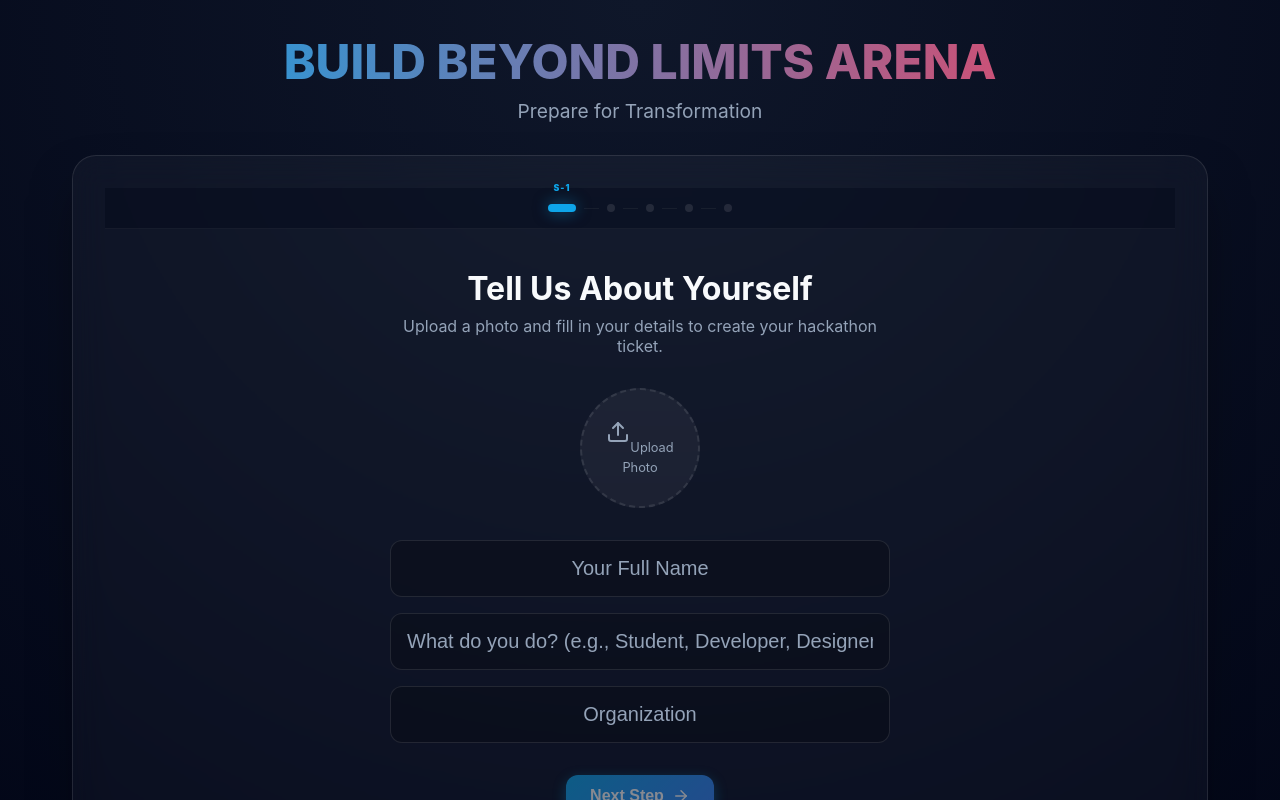
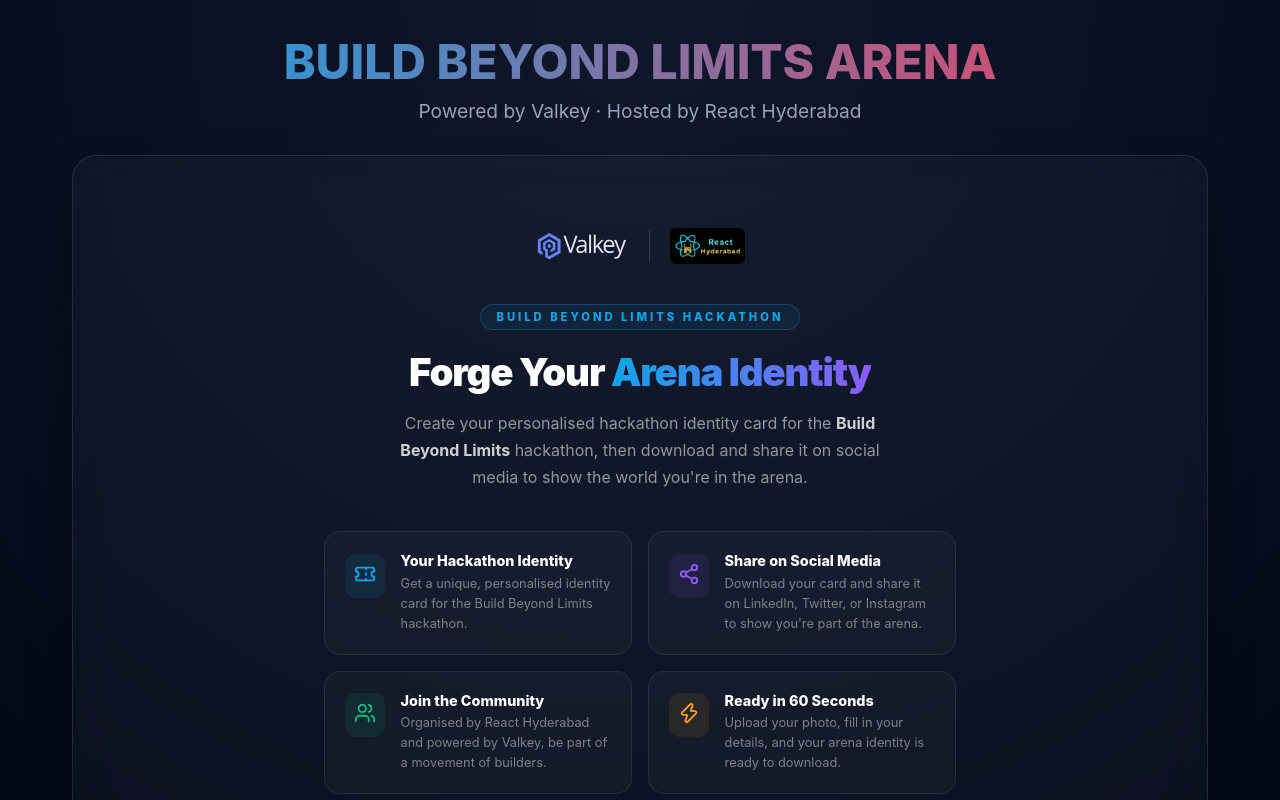
Before and after one commit to vsamhita2028/virtual-ticket-generator, a React (Vite) app: page / in a window 1280 px wide. Shown: the top 800 px of the page. Built offline with nearby package versions, Linux system fonts and the light colour scheme.

Commit message:
Fixed the landing page and updated the flow

```diff
--- a/src/App.jsx
+++ b/src/App.jsx
@@ -1,8 +1,9 @@
 import { useState } from 'react';
+import LandingPage from './components/LandingPage';
 import ProfileUpload from './components/ProfileUpload';
 import NameInput from './components/NameInput';
 import ClassSelection from './components/ClassSelection';
-import BattleSelection from './components/BattleSelection';
+import TeamInput from './components/TeamInput';
 import PlayerCard from './components/PlayerCard';
 
 // Import data lists to pick random values from
@@ -21,15 +22,15 @@
 });
 
 function App() {
-  const [step, setStep] = useState(1);
+  const [step, setStep] = useState(0);
   const [data, setData] = useState(() => ({
     realPhoto: null,
     realName: '',
     designation: '',
     organization: '',
     name: '',
+    teamName: '',
     playerClass: null,
-    battle: null,
     ...getRandomizedData()
   }));
 
@@ -58,17 +59,18 @@
     updateData('playerClass', playerClass);
   };
 
-  const handleBattleSelect = (battle) => {
-    updateData('battle', battle);
+  const handleTeamSubmit = (teamName) => {
+    updateData('teamName', teamName);
+    nextStep();
   };
 
   const restart = () => {
     setData({
       realPhoto: null, realName: '', designation: '', organization: '',
-      name: '', playerClass: null, battle: null,
+      name: '', teamName: '', playerClass: null,
       ...getRandomizedData()
     });
-    setStep(1);
+    setStep(0);
   };
 
   return (
@@ -78,12 +80,13 @@
           Build Beyond Limits Arena
         </h1>
         <p style={{ color: 'var(--color-text-muted)', fontSize: '1.2rem' }}>
-          {step === 1 ? 'Prepare for Transformation' : 'Forge Your Arena Identity'}
+          {step === 0 ? 'Powered by Valkey · Hosted by React Hyderabad' : 'Forge Your Arena Identity'}
         </p>
       </header>
 
       <main className="glass-panel animate-fade-in" style={{ position: 'relative', overflow: 'hidden' }}>
-        {/* CREATIVE STEP INDICATOR (Nodes) */}
+        {/* CREATIVE STEP INDICATOR (Nodes) — hidden on landing page */}
+        {step > 0 && (
         <div style={{
           padding: '1rem 2rem',
           borderBottom: '1px solid rgba(255,255,255,0.05)',
@@ -120,12 +123,14 @@
             </div>
           ))}
         </div>
+        )}
 
-        <div style={{ marginTop: '1.5rem' }}>
+        <div style={{ marginTop: step > 0 ? '1.5rem' : '0' }}>
+          {step === 0 && <LandingPage onGetStarted={nextStep} />}
           {step === 1 && <ProfileUpload onNext={handleProfileSubmit} initialData={data} />}
           {step === 2 && <NameInput onBack={prevStep} onSubmit={handleNameSubmit} initialName={data.name} />}
-          {step === 3 && <ClassSelection onBack={prevStep} onSelect={handleClassSelect} selected={data.playerClass?.id} onNext={nextStep} />}
-          {step === 4 && <BattleSelection onBack={prevStep} onSelect={handleBattleSelect} selected={data.battle?.id} onNext={nextStep} />}
+          {step === 3 && <TeamInput onBack={prevStep} onSubmit={handleTeamSubmit} initialTeamName={data.teamName} />}
+          {step === 4 && <ClassSelection onBack={prevStep} onSelect={handleClassSelect} selected={data.playerClass?.id} onNext={nextStep} />}
           {step === 5 && <PlayerCard data={data} onRestart={restart} />}
         </div>
       </main>
--- a/src/components/BattleSelection.jsx
+++ b/src/components/BattleSelection.jsx
@@ -92,7 +92,7 @@
           <ArrowLeft size={18} /> Back
         </button>
         <button className="btn btn-primary" onClick={onNext} disabled={!selected}>
-          Generate Ticket <ArrowRight size={18} />
+          Generate Identity <ArrowRight size={18} />
         </button>
       </div>
     </div>
--- a/src/components/ClassSelection.jsx
+++ b/src/components/ClassSelection.jsx
@@ -49,9 +49,9 @@
               display: 'flex',
               flexDirection: 'column',
               gap: '0.75rem',
-              border: selected === item.id ? `2px solid ${item.color}` : '1px solid rgba(255,255,255,0.1)',
-              background: selected === item.id ? `${item.color}15` : 'rgba(255,255,255,0.02)',
-              position: 'relative'
+              position: 'relative',
+              '--active-color': item.color,
+              '--active-bg': `${item.color}15`
             }}
           >
             <div style={{ color: item.color }}>{item.icon}</div>
--- /dev/null
+++ b/src/components/LandingPage.jsx
@@ -0,0 +1,187 @@
+import React, { useEffect, useState } from 'react';
+import { Ticket, Share2, Zap, ArrowRight, Users } from 'lucide-react';
+
+const BASE = import.meta.env.BASE_URL;
+
+const features = [
+  {
+    icon: <Ticket size={22} />,
+    color: '#0ea5e9',
+    title: 'Your Hackathon Identity',
+    desc: 'Get a unique, personalised identity card for the Build Beyond Limits hackathon.'
+  },
+  {
+    icon: <Share2 size={22} />,
+    color: '#8b5cf6',
+    title: 'Share on Social Media',
+    desc: 'Download your card and share it on LinkedIn, Twitter, or Instagram to show you\'re part of the arena.'
+  },
+  {
+    icon: <Users size={22} />,
+    color: '#10b981',
+    title: 'Join the Community',
+    desc: 'Organised by React Hyderabad and powered by Valkey, be part of a movement of builders.'
+  },
+  {
+    icon: <Zap size={22} />,
+    color: '#f59e0b',
+    title: 'Ready in 60 Seconds',
+    desc: 'Upload your photo, fill in your details, and your arena identity is ready to download.'
+  }
+];
+
+export default function LandingPage({ onGetStarted }) {
+  const [visible, setVisible] = useState(false);
+
+  useEffect(() => {
+    const t = setTimeout(() => setVisible(true), 80);
+    return () => clearTimeout(t);
+  }, []);
+
+  return (
+    <div
+      className="animate-fade-in"
+      style={{
+        maxWidth: '680px',
+        margin: '0 auto',
+        padding: '2.5rem 1.5rem 2rem',
+        opacity: visible ? 1 : 0,
+        transform: visible ? 'translateY(0)' : 'translateY(18px)',
+        transition: 'opacity 0.5s ease, transform 0.5s ease'
+      }}
+    >
+      {/* Logo lockup */}
+      <div style={{
+        display: 'flex',
+        alignItems: 'center',
+        justifyContent: 'center',
+        gap: '1.25rem',
+        marginBottom: '2.5rem',
+        flexWrap: 'wrap'
+      }}>
+        <img
+          src={`${BASE}logos/valkey-horizontal-color-light.png`}
+          alt="Valkey"
+          style={{ height: '32px', objectFit: 'contain' }}
+        />
+        <div style={{
+          width: '1px', height: '32px',
+          background: 'rgba(255,255,255,0.15)'
+        }} />
+        <img
+          src={`${BASE}logos/ReactHyderabadLogoFull.jpg`}
+          alt="React Hyderabad"
+          style={{ height: '36px', objectFit: 'contain', borderRadius: '6px' }}
+        />
+      </div>
+
+      {/* Hero text */}
+      <div style={{ textAlign: 'center', marginBottom: '2.5rem' }}>
+        <div style={{
+          display: 'inline-block',
+          fontSize: '0.7rem', fontWeight: 800,
+          color: 'var(--color-primary)',
+          textTransform: 'uppercase', letterSpacing: '3px',
+          border: '1px solid rgba(14,165,233,0.3)',
+          background: 'rgba(14,165,233,0.08)',
+          borderRadius: '100px', padding: '0.3rem 1rem',
+          marginBottom: '1.25rem'
+        }}>
+          Build Beyond Limits Hackathon
+        </div>
+
+        <h2 style={{
+          fontSize: 'clamp(1.6rem, 5vw, 2.4rem)',
+          fontWeight: 950,
+          color: 'white',
+          lineHeight: 1.15,
+          letterSpacing: '-0.03em',
+          marginBottom: '1rem'
+        }}>
+          Forge Your <span style={{
+            background: 'linear-gradient(90deg, #0ea5e9, #8b5cf6)',
+            WebkitBackgroundClip: 'text',
+            WebkitTextFillColor: 'transparent'
+          }}>Arena Identity</span>
+        </h2>
+
+        <p style={{
+          fontSize: '1rem',
+          color: 'rgba(255,255,255,0.55)',
+          lineHeight: 1.7,
+          maxWidth: '480px',
+          margin: '0 auto'
+        }}>
+          Create your personalised hackathon identity card for the <strong style={{ color: 'rgba(255,255,255,0.8)' }}>Build Beyond Limits</strong> hackathon,
+          then download and share it on social media to show the world you're in the arena.
+        </p>
+      </div>
+
+      {/* Feature cards */}
+      <div style={{
+        display: 'grid',
+        gridTemplateColumns: 'repeat(auto-fit, minmax(260px, 1fr))',
+        gap: '1rem',
+        marginBottom: '2.5rem'
+      }}>
+        {features.map((f, i) => (
+          <div
+            key={i}
+            style={{
+              background: 'rgba(255,255,255,0.03)',
+              border: '1px solid rgba(255,255,255,0.08)',
+              borderRadius: '16px',
+              padding: '1.25rem',
+              display: 'flex',
+              gap: '1rem',
+              alignItems: 'flex-start',
+              transition: 'border-color 0.2s ease'
+            }}
+            onMouseEnter={e => e.currentTarget.style.borderColor = f.color + '60'}
+            onMouseLeave={e => e.currentTarget.style.borderColor = 'rgba(255,255,255,0.08)'}
+          >
+            <div style={{
+              color: f.color,
+              background: f.color + '18',
+              borderRadius: '10px',
+              padding: '0.55rem',
+              flexShrink: 0,
+              marginTop: '0.1rem'
+            }}>
+              {f.icon}
+            </div>
+            <div>
+              <div style={{ fontSize: '0.9rem', fontWeight: 800, color: 'white', marginBottom: '0.3rem' }}>
+                {f.title}
+              </div>
+              <div style={{ fontSize: '0.8rem', color: 'rgba(255,255,255,0.45)', lineHeight: 1.55 }}>
+                {f.desc}
+              </div>
+            </div>
+          </div>
+        ))}
+      </div>
+
+      {/* CTA */}
+      <div style={{ display: 'flex', justifyContent: 'center' }}>
+        <button
+          className="btn btn-primary"
+          onClick={onGetStarted}
+          style={{
+            fontSize: '1rem',
+            padding: '0.85rem 2.5rem',
+            borderRadius: '100px',
+            fontWeight: 800,
+            letterSpacing: '0.5px',
+            display: 'flex',
+            alignItems: 'center',
+            gap: '0.6rem',
+            boxShadow: '0 0 30px rgba(14,165,233,0.25)'
+          }}
+        >
+          Get Started <ArrowRight size={20} />
+        </button>
+      </div>
+    </div>
+  );
+}
--- a/src/components/PlayerCard.jsx
+++ b/src/components/PlayerCard.jsx
@@ -429,9 +429,9 @@
               }}>
                 <div style={{ display: 'flex', alignItems: 'center', gap: '0.4rem', color: '#fbbf24', marginBottom: '0.5rem' }}>
                   <Zap size={16} />
-                  <span style={{ fontSize: '0.6rem', fontWeight: 900, textTransform: 'uppercase' }}>Mission Goal</span>
+                  <span style={{ fontSize: '0.6rem', fontWeight: 900, textTransform: 'uppercase' }}>Squad Alliance</span>
                 </div>
-                <div style={{ fontSize: '1.1rem', fontWeight: 900, color: 'white', lineHeight: 1.2 }}>{data.battle?.title}</div>
+                <div style={{ fontSize: '1.1rem', fontWeight: 900, color: 'white', lineHeight: 1.2, wordBreak: 'break-word', overflowWrap: 'anywhere' }}>{data.teamName || 'SOLO'}</div>
                 <div style={{ marginTop: '0.75rem', fontSize: '0.6rem', color: 'rgba(251, 191, 36, 0.5)', fontWeight: 800, textTransform: 'uppercase' }}>STATUS: ACTIVE</div>
               </div>
 
--- a/src/components/ProfileUpload.jsx
+++ b/src/components/ProfileUpload.jsx
@@ -33,8 +33,41 @@
 
   const isFormValid = realName.trim() && designation.trim() && organization.trim() && photoUrl;
 
+  const BASE = import.meta.env.BASE_URL;
+
   return (
     <div className="animate-fade-in" style={{ maxWidth: '500px', margin: '0 auto', padding: '1rem 0' }}>
+
+      {/* Valkey × React Hyderabad logo bar */}
+      <div style={{
+        display: 'flex',
+        alignItems: 'center',
+        justifyContent: 'center',
+        gap: '1rem',
+        marginBottom: '1.75rem',
+        padding: '0.75rem 1.5rem',
+        background: 'rgba(255,255,255,0.03)',
+        border: '1px solid rgba(255,255,255,0.07)',
+        borderRadius: '12px',
+        flexWrap: 'wrap'
+      }}>
+        <img
+          src={`${BASE}logos/valkey-horizontal-color-light.png`}
+          alt="Valkey"
+          style={{ height: '24px', objectFit: 'contain' }}
+        />
+        <div style={{
+          fontSize: '0.75rem', fontWeight: 800,
+          color: 'rgba(255,255,255,0.25)',
+          letterSpacing: '2px'
+        }}>×</div>
+        <img
+          src={`${BASE}logos/ReactHyderabadLogoFull.jpg`}
+          alt="React Hyderabad"
+          style={{ height: '28px', objectFit: 'contain', borderRadius: '5px' }}
+        />
+      </div>
+
       <h2 className="text-center mb-2" style={{ fontSize: '2rem' }}>Tell Us About Yourself</h2>
       <p className="text-center mb-8" style={{ color: 'var(--color-text-muted)' }}>
         Upload a photo and fill in your details to create your hackathon ticket.
--- /dev/null
+++ b/src/components/TeamInput.jsx
@@ -0,0 +1,46 @@
+import React, { useState } from 'react';
+import { ArrowLeft, ArrowRight } from 'lucide-react';
+
+export default function TeamInput({ onBack, onSubmit, initialTeamName }) {
+  const [teamName, setTeamName] = useState(initialTeamName || '');
+
+  const handleSubmit = (e) => {
+    e.preventDefault();
+    if (teamName.trim()) {
+      onSubmit(teamName.trim());
+    }
+  };
+
+  return (
+    <div className="animate-fade-in" style={{ maxWidth: '500px', margin: '0 auto', padding: '2rem 0' }}>
+      <h2 className="text-center mb-2" style={{ fontSize: '2rem' }}>Enter Your Team Name</h2>
+      <p className="text-center mb-8" style={{ color: 'var(--color-text-muted)' }}>
+        What is your hackathon team called? (Type Solo if you are coding alone)
+      </p>
+
+      <form onSubmit={handleSubmit}>
+        <div className="mb-8">
+          <input
+            type="text"
+            className="input-field"
+            placeholder="e.g., Tech Titans, Solo Builder, Hack Wizards"
+            value={teamName}
+            onChange={(e) => setTeamName(e.target.value)}
+            autoFocus
+            maxLength={30}
+          />
+        </div>
+
+        <div style={{ display: 'flex', justifyContent: 'space-between', gap: '1rem' }}>
+          <button type="button" className="btn" onClick={onBack}>
+            <ArrowLeft size={18} /> Back
+          </button>
+
+          <button type="submit" className="btn btn-primary" disabled={!teamName.trim()}>
+            Next <ArrowRight size={18} />
+          </button>
+        </div>
+      </form>
+    </div>
+  );
+}
```
Also changed, not shown: src/index.css (+28 -0 lines).
